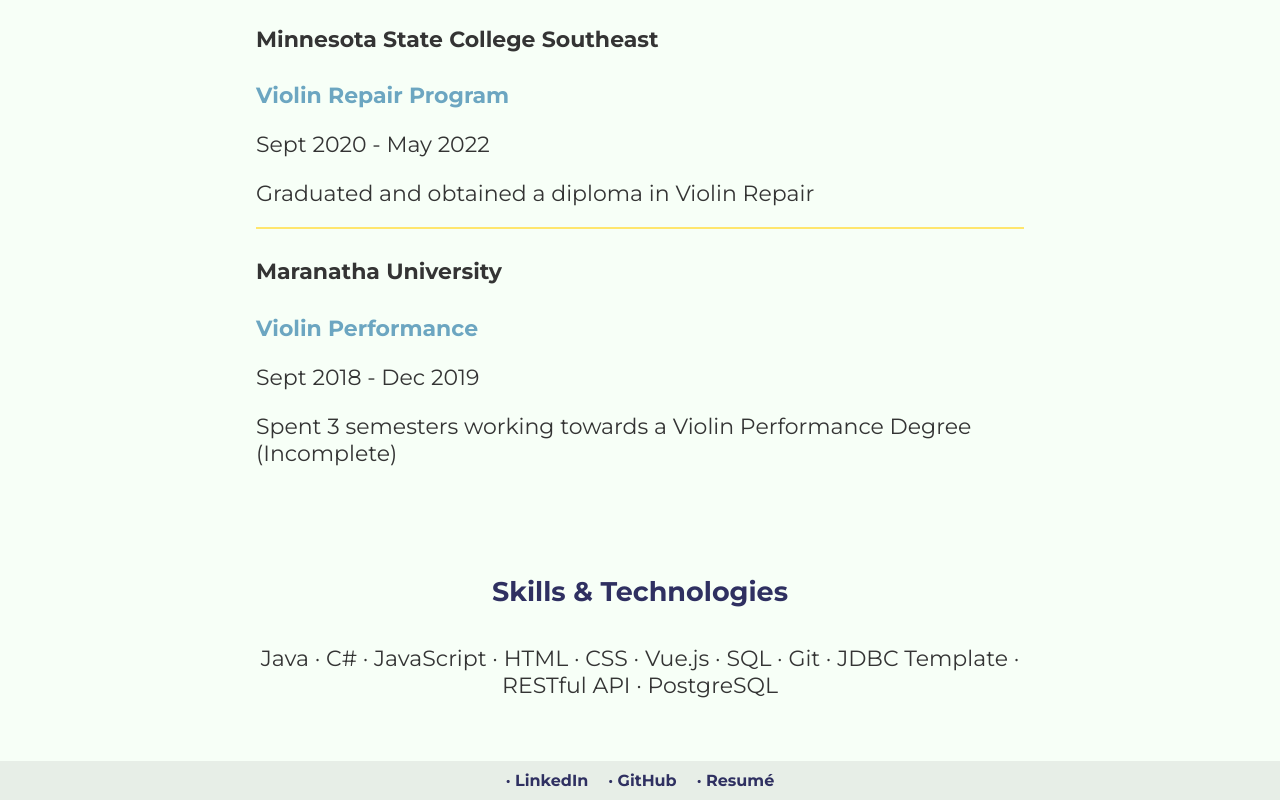
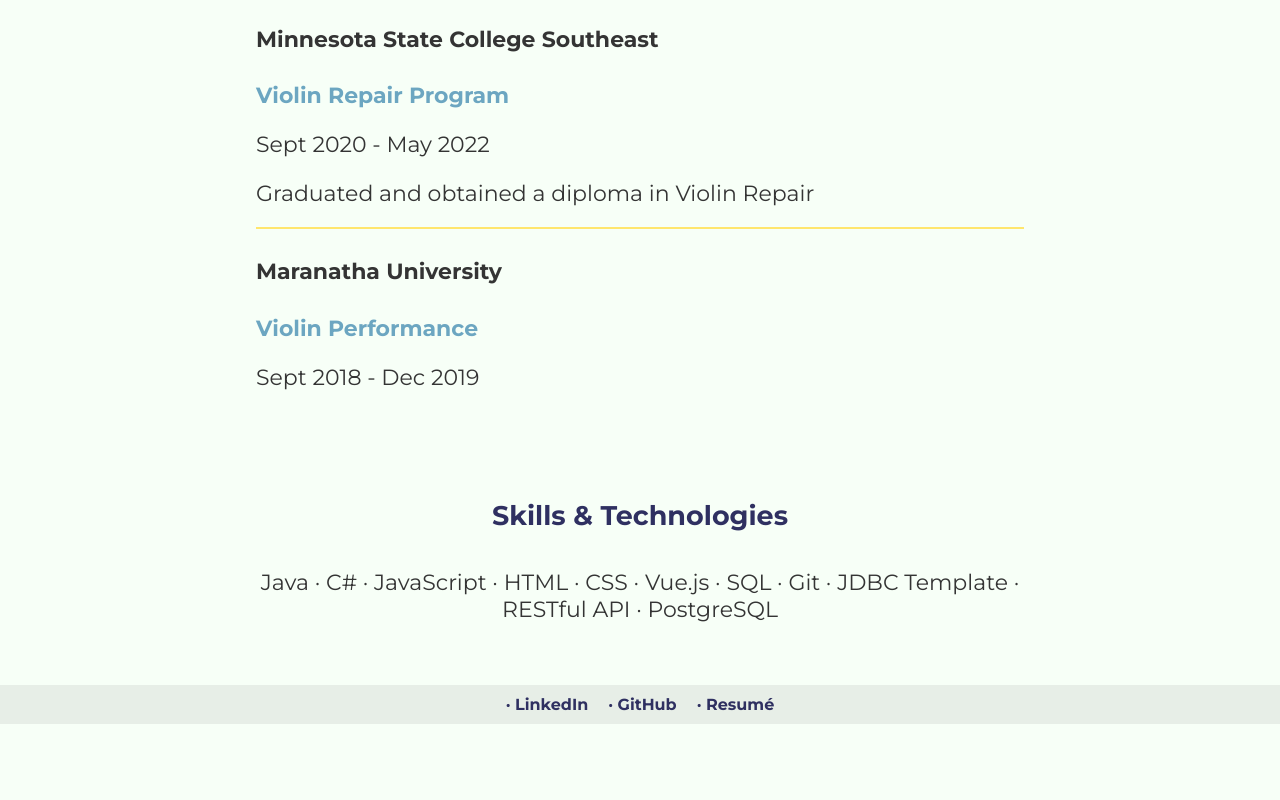
Before and after one commit to chethnut/portfolio-page-vue, a Vue app: page /resume in a window 1280 px wide. Shown: the part 1319-2119 px from the top of the page. After the commit the page ends 2043 px from the top, so only its background shows below. Built offline with nearby package versions, Linux system fonts and the light colour scheme.

Commit message:
more style changes

```diff
--- a/src/views/ResumeView.vue
+++ b/src/views/ResumeView.vue
@@ -1,5 +1,5 @@
 <template>
-  <HeaderComp/>
+  <HeaderComp />
   <div class="title-wrapper">
     <h3 class="view-title">Resumé</h3>
   </div>
@@ -40,7 +40,6 @@
       <h4>Maranatha University</h4>
       <p class="school-title-field">Violin Performance</p>
       <p>Sept 2018 - Dec 2019</p>
-  <p>Spent 3 semesters working towards a Violin Performance Degree (Incomplete)</p>
     </div>
     <div class="blurb">
 
@@ -50,7 +49,7 @@
         API · PostgreSQL</p>
     </div>
   </div>
-<FooterComp/>
+  <FooterComp />
 </template>
 
 <script>
```
Lines whose indentation alone changed are shown as unchanged.
